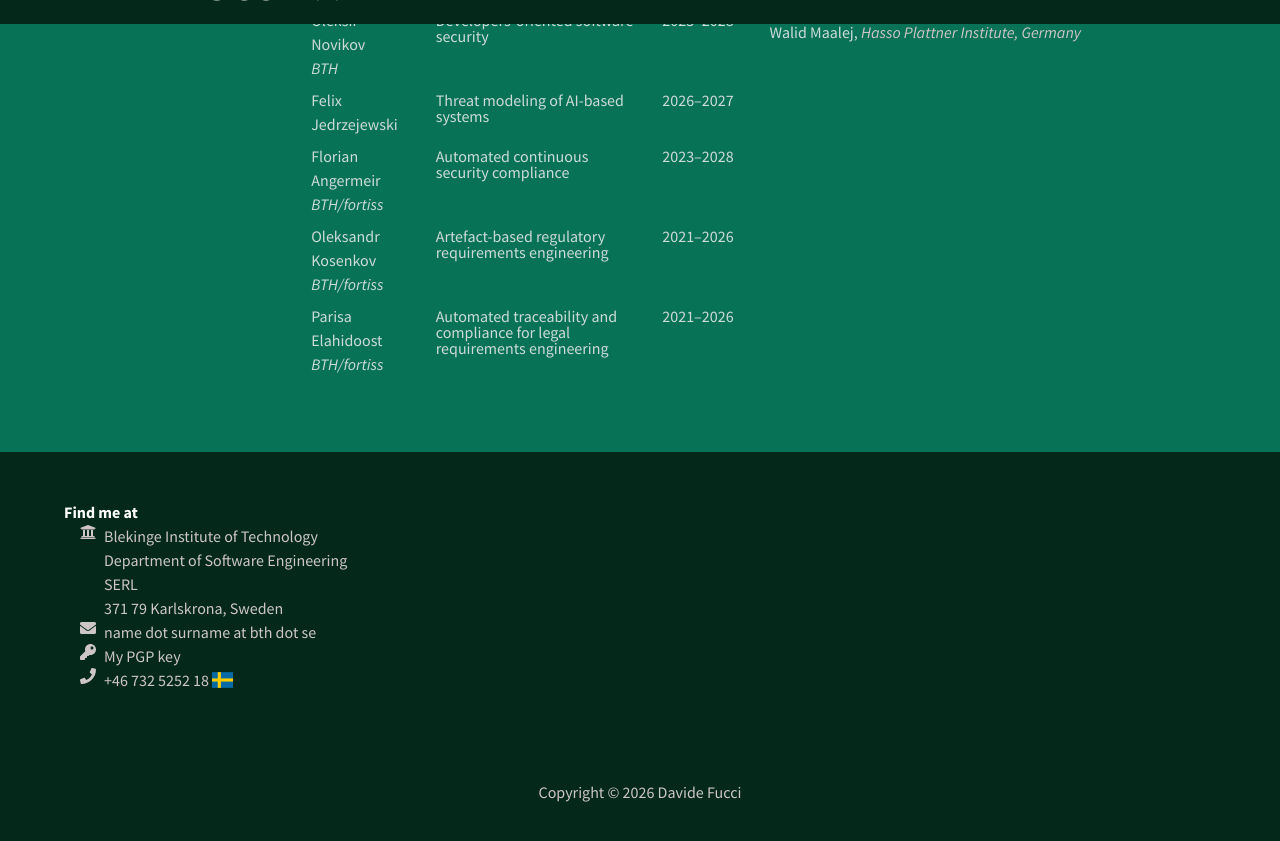
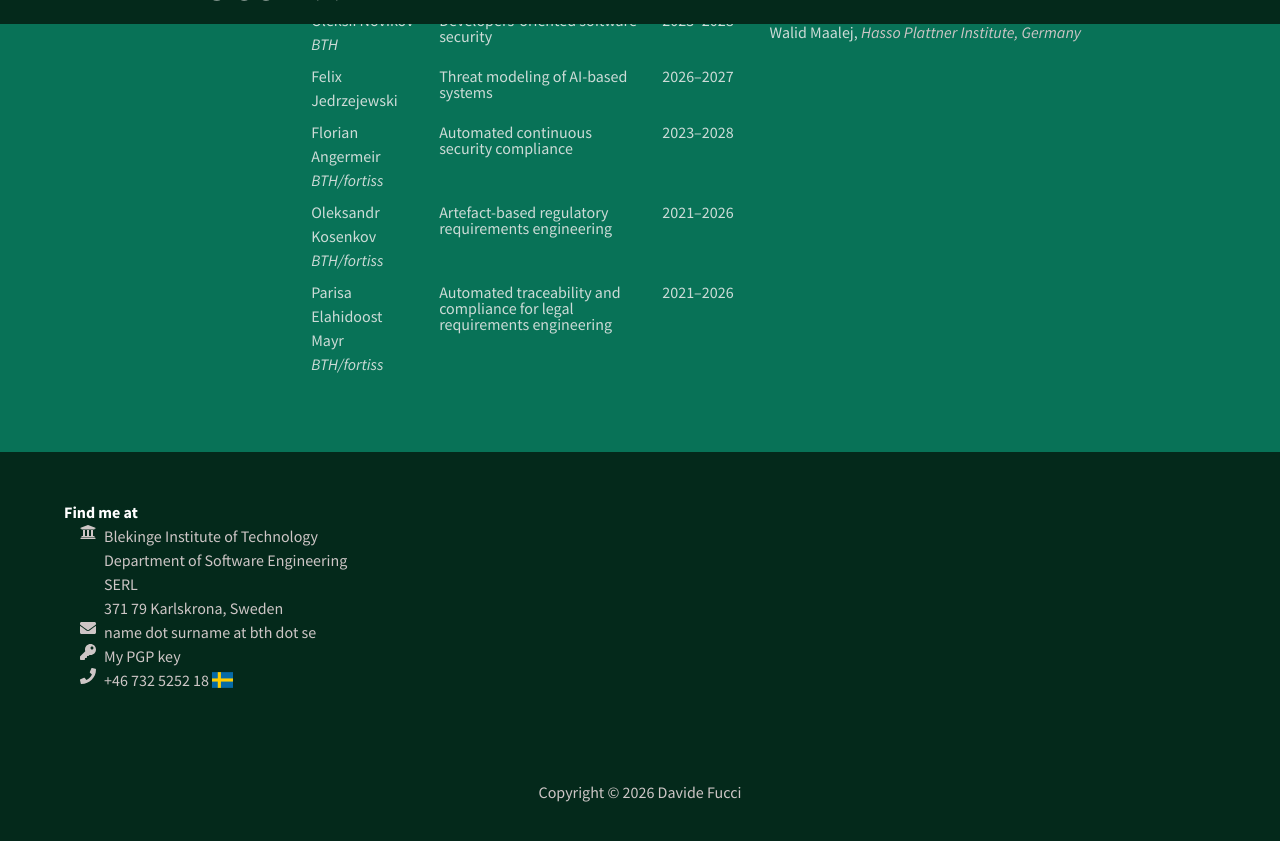
Before and after one commit to dfucci/dfucci.github.io, a Jekyll site: the page built from index.md, in a window 1280 px wide and 900 px high, scrolled down 5281 px. Shown: the top 841 px of the window. Built offline with Jekyll 4.4.1, drawn with Linux system fonts in a browser that asks for light colours; a style sheet for code colours, icons or effects is not loaded.

Commit message:
Update Parisa Elahidoost to Parisa Elahidoost Mayr
Co-Authored-By: Claude Sonnet 5.5 <noreply@anthropic.com>

```diff
--- a/_includes/frontpage.html
+++ b/_includes/frontpage.html
@@ -299,7 +299,7 @@
               <td nowrap>2021&ndash;2026</td>
             </tr>
             <tr>
-              <th class="collaborators">Parisa Elahidoost<br> <em>BTH/fortiss</em></th>
+              <th class="collaborators">Parisa Elahidoost Mayr<br> <em>BTH/fortiss</em></th>
               <td>Automated traceability and compliance for legal requirements engineering</td>
               <td nowrap>2021&ndash;2026</td>
             </tr>
```
